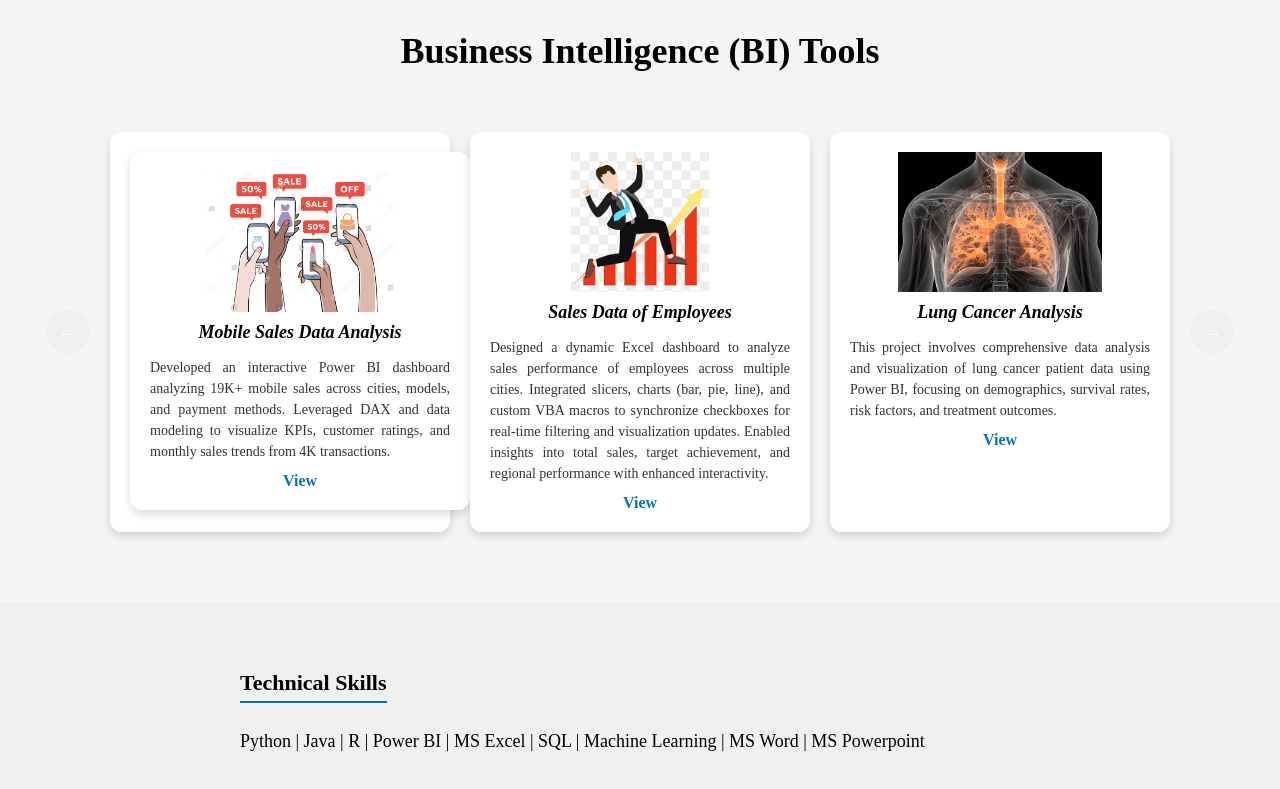
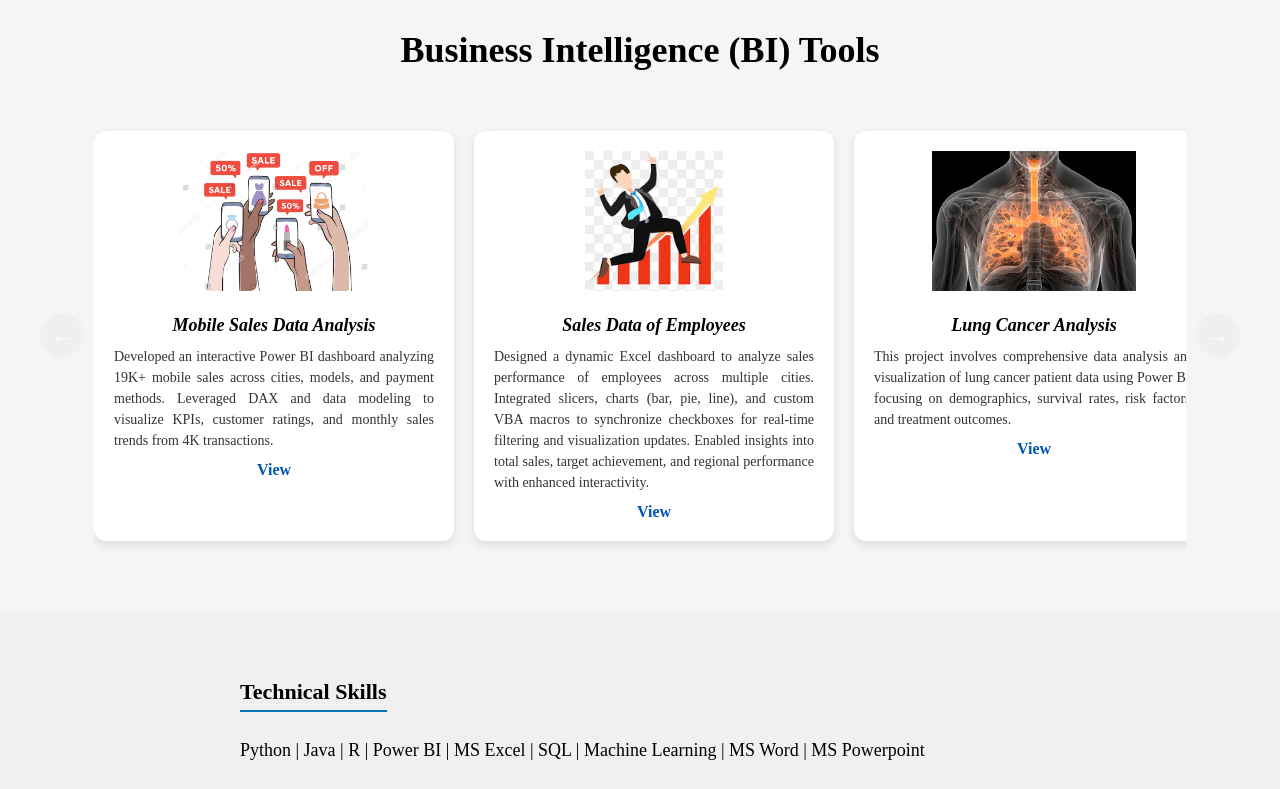
Before and after one commit to Aakanksha-Darekar/resume, a plain HTML site: page index.html in a window 1280 px wide. Shown: the part 2440-3229 px from the top of the page. Drawn offline with Linux system fonts and the light colour scheme.

Commit message:
website standing

```diff
--- a/index.html
+++ b/index.html
@@ -129,8 +129,9 @@
 
     <div class="scroll-wrapper">
         <button class="scroll-btn left">←</button>
+
         <div class="projects-container" id="bi-projects-container">
-            <div class="project-item">
+            <!-- Card 1 -->
             <div class="project-item">
                 <img src="mobile.jpg" alt="Project Image">
                 <h3><i>Mobile Sales Data Analysis</i></h3>
@@ -140,31 +141,37 @@
                 </p>
                 <a href="https://github.com/Aakanksha-Darekar/mobile_sales_data.git">View</a>
             </div>
-            </div>
 
+            <!-- Card 2 -->
             <div class="project-item">
                 <img src="salesman.jpg" alt="Project Image">
                 <h3><i>Sales Data of Employees</i></h3>
                 <p>
-                    Designed a dynamic Excel dashboard to analyze sales performance of employees across multiple cities. Integrated slicers, charts (bar, pie, line), and custom VBA macros to synchronize checkboxes for real-time filtering and visualization updates. Enabled insights into total sales, target achievement, and regional performance with enhanced interactivity.
+                    Designed a dynamic Excel dashboard to analyze sales performance of employees across multiple cities.
+                    Integrated slicers, charts (bar, pie, line), and custom VBA macros to synchronize checkboxes for real-time filtering and visualization updates.
+                    Enabled insights into total sales, target achievement, and regional performance with enhanced interactivity.
                 </p>
                 <a href="https://github.com/Aakanksha-Darekar/Sales_data.git">View</a>
             </div>
 
+            <!-- Card 3 -->
             <div class="project-item">
                 <img src="highlighted-lungs-th.jpg" alt="Project Image">
                 <h3><i>Lung Cancer Analysis</i></h3>
                 <p>
-                    This project involves comprehensive data analysis and visualization of lung cancer patient data using Power BI, focusing on demographics, survival rates, risk factors, and treatment outcomes.
+                    This project involves comprehensive data analysis and visualization of lung cancer patient data using Power BI,
+                    focusing on demographics, survival rates, risk factors, and treatment outcomes.
                 </p>
                 <a href="https://github.com/Aakanksha-Darekar/data_analysis_project.git">View</a>
             </div>
 
             <!-- Add more BI tools projects here as needed -->
         </div>
+
         <button class="scroll-btn right">→</button>
     </div>
     </section>
+
 
 
     <section id="skills-education" class="info-section">
--- a/styles.css
+++ b/styles.css
@@ -78,23 +78,23 @@ body {
     display: flex;
     flex-direction: row;
     overflow-x: auto;
+    overflow-y: hidden;
+    scroll-behavior: smooth;
+    scroll-snap-type: x mandatory;
     gap: 20px;
     padding: 10px;
-    scroll-behavior: smooth;
-    scroll-snap-type: x mandatory;
+
 }
 
 .project-item {
-    flex-shrink: 0;
-    min-width: 300px;
-    max-width: 300px;
+    flex: 0 0 320px; /* Fixed width for scroll */
+    background: white;
     padding: 20px;
     border-radius: 12px;
-    background-color: white;
-    color: black;
     text-align: center;
-    box-shadow: 0 4px 10px rgba(0, 0, 0, 0.15);
+    box-shadow: 0px 4px 10px rgba(0, 0, 0, 0.1);
     scroll-snap-align: start;
+    display: block;
 }
 
 
@@ -104,15 +104,14 @@ body {
     object-fit: contain;
     border-radius: 8px;
     margin-bottom: 10px;
-    display: block;
-    margin-left: auto;
-    margin-right: auto;
 }
 
 .project-item a {
-    color: #0077b5;
+    margin-top: auto;
+    color: #0056b3;
     font-weight: bold;
     text-decoration: none;
+    display: inline-block;
 }
 
 /* LinkedIn button */
@@ -215,7 +214,7 @@ body {
 .project-item h3 {
     font-size: 18px;
     font-weight: bold;
-    margin: 10px 0;
+    margin: 10px 0 5px;
     font-style: italic;
 }
 
@@ -223,6 +222,7 @@ body {
     font-size: 14px;
     text-align: justify;
     line-height: 1.5;
-    margin-bottom: 10px;
+    margin: 10px 0px;
     color: #333;
+    flex-grow: 1;
 }
```
Lines whose indentation alone changed are shown as unchanged.
